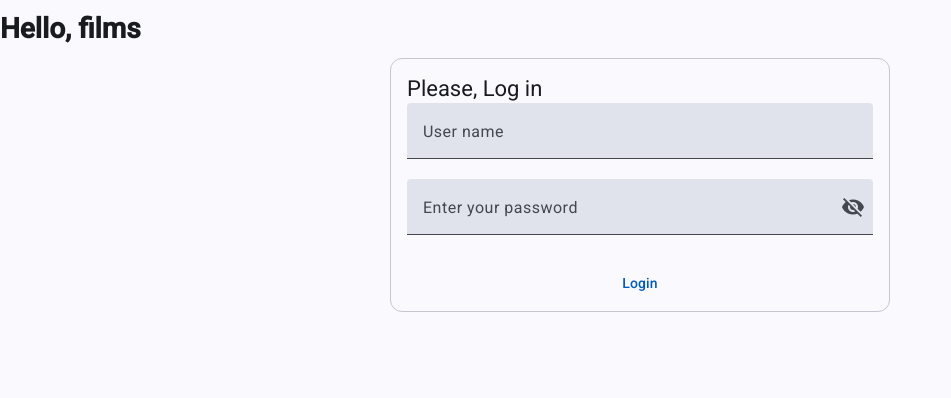
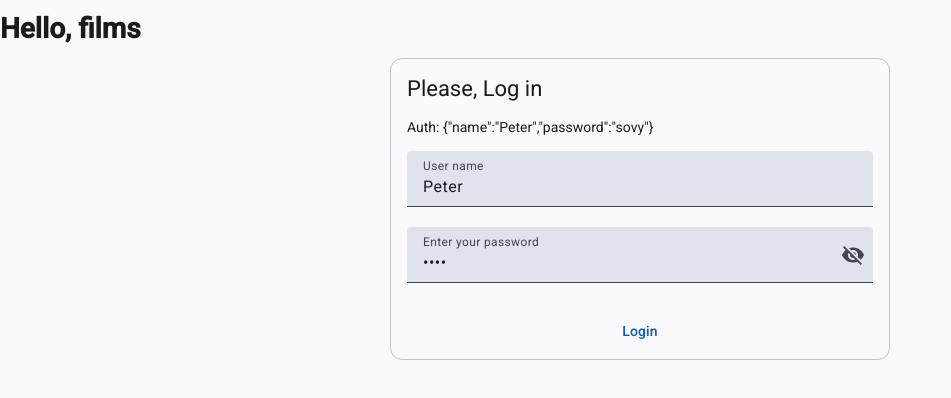
Before and after one commit to Dexawiz/MWT---films, an Angular app: page /login in a window 1280 px wide. Shown: the top 398 px of the page, without its empty margins (0-951 px from the left). Built offline with nearby package versions, Linux system fonts and the light colour scheme.

Commit message:
login component

```diff
--- /dev/null
+++ b/src/entities/auth.ts
@@ -0,0 +1,6 @@
+export class Auth {
+  constructor(
+    public name: string,
+    public password: string
+  ){}
+}
--- a/src/pages/login/login.html
+++ b/src/pages/login/login.html
@@ -1,16 +1,20 @@
-<form>
+<form (ngSubmit)="onSubmit()">
 <mat-card class="login-card" appearance="outlined">
   <mat-card-header>
     <mat-card-title>Please, Log in</mat-card-title>
   </mat-card-header>
   <mat-card-content>
+    <p>Auth: {{getAuthJson()}}</p>
+    @if(errorMessage()) {
+      <div class="message">{{errorMessage()}}</div>
+    }
     <mat-form-field>
       <mat-label>User name</mat-label>
-      <input matInput>
+      <input matInput [(ngModel)]="auth.name" name="username">
     </mat-form-field>
     <mat-form-field>
       <mat-label>Enter your password</mat-label>
-      <input matInput [type]="hide() ? 'password' : 'text'" />
+      <input matInput [type]="hide() ? 'password' : 'text'" [(ngModel)]="auth.password" name="password">
       <button
         type="button"
         matIconButton
--- a/src/pages/login/login.scss
+++ b/src/pages/login/login.scss
@@ -8,3 +8,7 @@
 .login_btn {
   margin-inline: auto;
 }
+.message {
+  background-color: rgb(245, 151, 151);
+  padding: 1em 2em;
+}
--- a/src/pages/login/login.ts
+++ b/src/pages/login/login.ts
@@ -1,20 +1,40 @@
-import { Component, signal } from '@angular/core';
+import { Component, inject, signal } from '@angular/core';
 import {MatCardModule} from '@angular/material/card';
 import {MatButtonModule} from '@angular/material/button';
 import {MatFormFieldModule} from '@angular/material/form-field';
 import {MatInputModule} from '@angular/material/input';
 import {MatIconModule} from '@angular/material/icon';
+import { Auth } from '../../entities/auth';
+import { FormsModule } from '@angular/forms';
+import { UsersService } from '../../services/users-service';
 
 @Component({
   selector: 'app-login',
-  imports: [MatCardModule, MatButtonModule, MatFormFieldModule, MatInputModule, MatIconModule],
+  imports: [MatCardModule, MatButtonModule, MatFormFieldModule, MatInputModule, MatIconModule, FormsModule],
   templateUrl: './login.html',
   styleUrl: './login.scss',
 })
 export class Login {
+  usersService = inject(UsersService);
   hide = signal(true);
-
+  errorMessage = signal<string>('');
+  auth = new Auth("Peter","sovy");
   clickEvent(event: MouseEvent) {
     this.hide.set(!this.hide());
   }
+  getAuthJson() {
+    return JSON.stringify(this.auth);
+  }
+  nameChanged(event: any) {
+    this.auth.name = event.target.value;
+  }
+  onSubmit() {
+    this.usersService.login(this.auth).subscribe({
+      next: token => {
+        console.log("Prišiel token:" , token);
+        this.errorMessage.set('');
+      },
+      error: err => this.errorMessage.set("Wrong name or password, try again.")
+    });
+  }
 }
--- a/src/services/users-service.ts
+++ b/src/services/users-service.ts
@@ -2,6 +2,7 @@ import { inject, Injectable } from '@angular/core';
 import { User } from '../entities/user';
 import { map, Observable, of } from 'rxjs';
 import { HttpClient } from '@angular/common/http';
+import { Auth } from '../entities/auth';
 
 @Injectable({
   providedIn: 'root',
@@ -24,4 +25,7 @@ export class UsersService {
       map(jsonUsers => jsonUsers.map(user => User.clone(user)))
     )
   }
+  login(auth: Auth): Observable<string> {
+    return this.http.post('http://localhost:8080/login', auth, {responseType: 'text'});
+  }
 }
```
